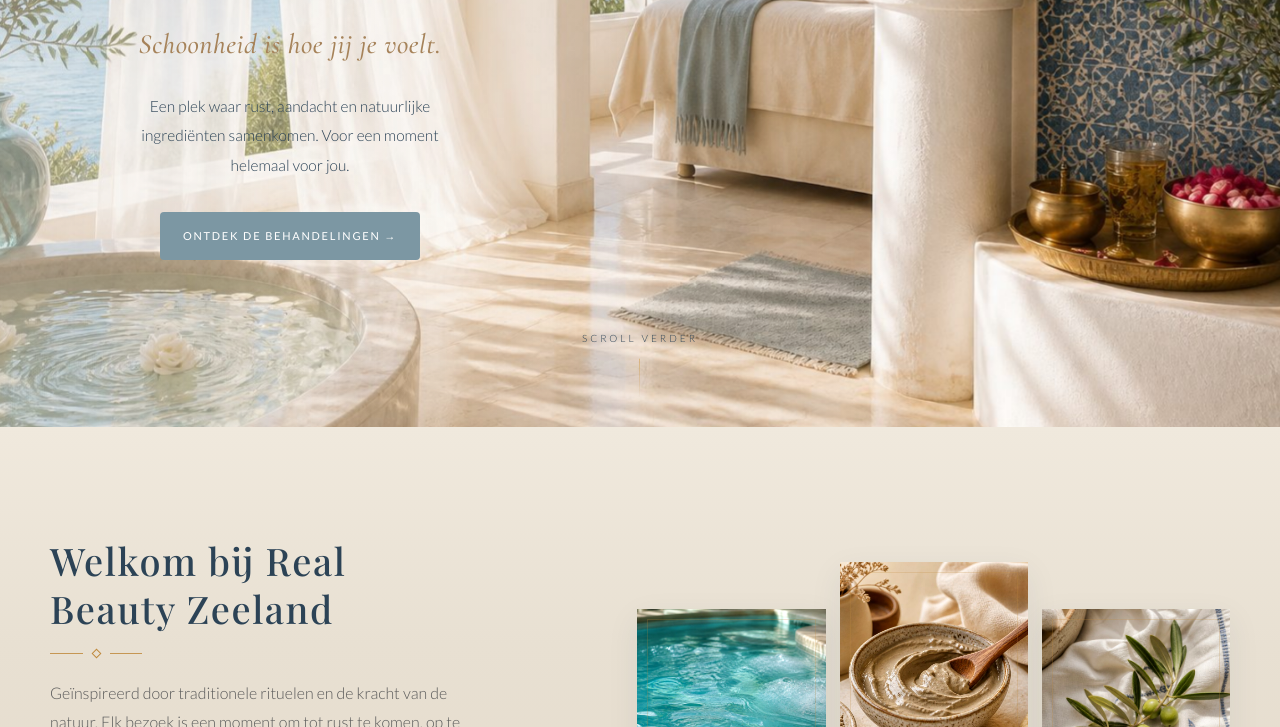
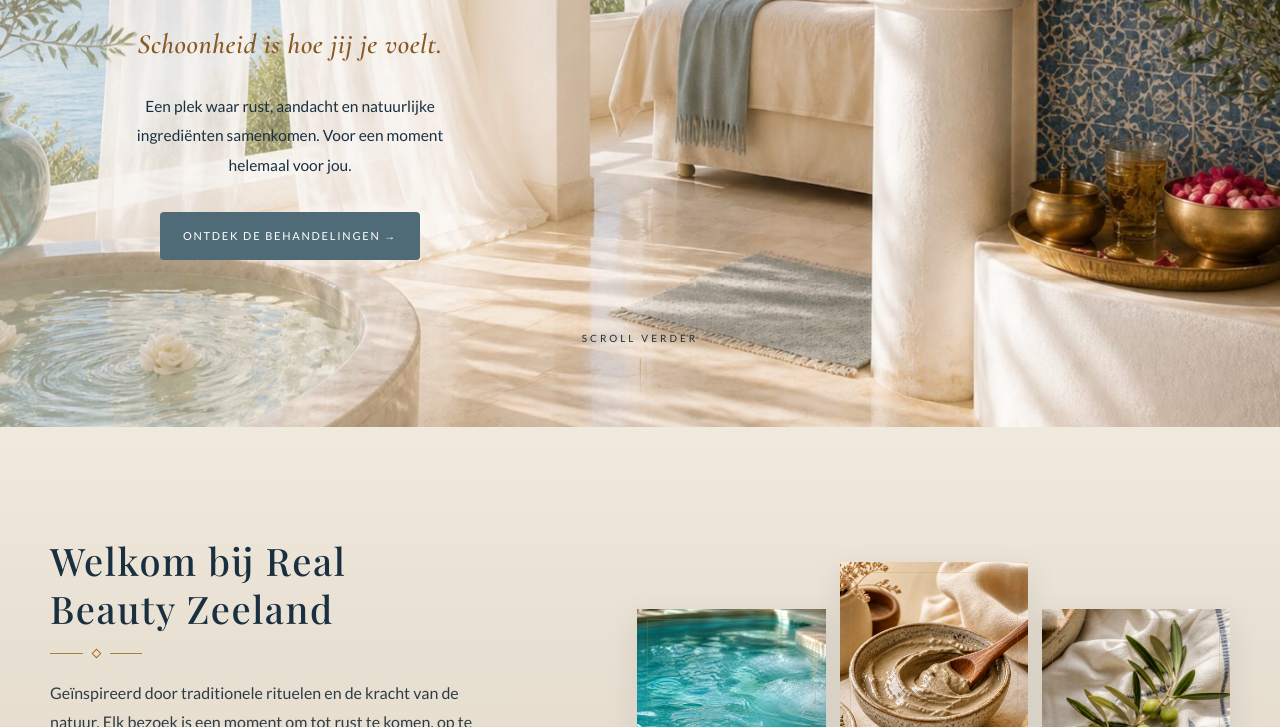
Before and after one commit to Ahmadalaina7/RealBeautyZeeland, a plain HTML site: page index.html in a window 1280 px wide. Shown: the part 373-1100 px from the top of the page. Drawn offline with nearby package versions, Linux system fonts and the light colour scheme; a web font is replaced by a local one.

Commit message:
Apply stronger brand contrast across the whole site.
Co-authored-by: Cursor <cursoragent@cursor.com>

```diff
--- a/css/style.css
+++ b/css/style.css
@@ -5,18 +5,18 @@
 :root {
   --cream: #F7F3EC;
   --cream-deep: #EFE8DC;
-  --navy: #2C4356;
-  --gold: #C08A3E;
-  --gold-soft: #D4A45A;
-  --dust: #7C97A3;
-  --dust-deep: #5C7684;
-  --dust-dark: #4A6270;
-  --text: #5A5A5A;
+  --navy: #1A3040;
+  --gold: #A86B24;
+  --gold-soft: #C08A3E;
+  --dust: #4F6B78;
+  --dust-deep: #3D5662;
+  --dust-dark: #334A54;
+  --text: #2F3C46;
   --white: #FFFcf7;
   --card: #FFFcf8;
-  --line: rgba(44, 67, 86, 0.12);
-  --shadow: 0 10px 30px rgba(44, 67, 86, 0.08);
-  --shadow-hover: 0 18px 40px rgba(44, 67, 86, 0.14);
+  --line: rgba(26, 48, 64, 0.14);
+  --shadow: 0 10px 30px rgba(26, 48, 64, 0.1);
+  --shadow-hover: 0 18px 40px rgba(26, 48, 64, 0.16);
   --serif: "Playfair Display", "Cormorant Garamond", Georgia, serif;
   --serif-soft: "Cormorant Garamond", "Playfair Display", Georgia, serif;
   --serif-hero: "Bodoni Moda", "Playfair Display", Georgia, serif;
@@ -42,7 +42,7 @@ html {
 
 body {
   font-family: var(--sans);
-  font-weight: 300;
+  font-weight: 400;
   font-size: 16px;
   line-height: 1.8;
   color: var(--text);
@@ -494,9 +494,9 @@ h1, h2, h3, .heading {
   font-family: var(--serif-soft);
   font-style: italic;
   font-size: clamp(22px, 2.2vw, 28px);
-  color: #A6835A;
+  color: #8A5A24;
   letter-spacing: 0.02em;
-  font-weight: 500;
+  font-weight: 600;
   margin-bottom: 22px;
   text-shadow: none;
 }
@@ -505,7 +505,7 @@ h1, h2, h3, .heading {
   font-family: var(--sans);
   font-style: normal;
   font-size: 15.5px;
-  font-weight: 300;
+  font-weight: 400;
   line-height: 1.9;
   margin-bottom: 32px;
   max-width: 38ch;
@@ -2262,7 +2262,7 @@ h1, h2, h3, .heading {
   .hero-tagline {
     font-size: clamp(18px, 4.4vw, 22px);
     margin-bottom: 24px;
-    color: #8F6E3F;
+    color: #8A5A24;
     text-shadow: 0 1px 12px rgba(247, 243, 236, 0.95);
   }
   .hero-content p:not(.hero-kicker):not(.hero-tagline) {
--- a/index.html
+++ b/index.html
@@ -21,7 +21,7 @@
   <link rel="preconnect" href="https://fonts.googleapis.com">
   <link rel="preconnect" href="https://fonts.gstatic.com" crossorigin>
   <link href="https://fonts.googleapis.com/css2?family=Bodoni+Moda:ital,opsz,wght@0,6..96,400;0,6..96,500;1,6..96,400&family=Cormorant+Garamond:ital,wght@0,500;0,600;1,500;1,600&family=Italiana&family=Lato:wght@300;400&family=Playfair+Display:ital,wght@0,400;0,500;0,600;1,400&display=swap" rel="stylesheet">
-  <link rel="stylesheet" href="css/style.css?v=20260814a">
+  <link rel="stylesheet" href="css/style.css?v=20260814c">
   <link rel="preload" as="image" href="images/hero-mobile.jpg?v=20260813r" media="(max-width: 900px)">
   <link rel="preload" as="image" href="images/hero.jpg?v=20260813r" media="(min-width: 901px)">
   <script type="application/ld+json">
```
Also changed, not shown: 404.html (+1 -1 lines), algemene-voorwaarden.html (+1 -1 lines), bedankt.html (+1 -1 lines), behandelingen.html (+1 -1 lines), behandelingen/facial-treatments.html (+1 -1 lines), behandelingen/hair-removal.html (+1 -1 lines), behandelingen/head-spa.html (+1 -1 lines), behandelingen/massages.html (+1 -1 lines), contact.html (+1 -1 lines), de-salon.html (+1 -1 lines), over-mij.html (+1 -1 lines), privacybeleid.html (+1 -1 lines).
